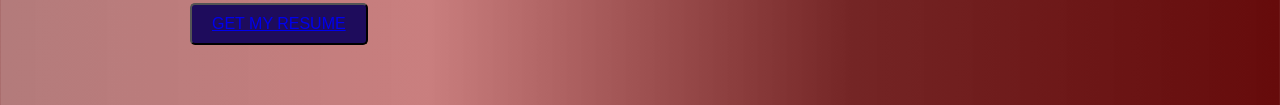
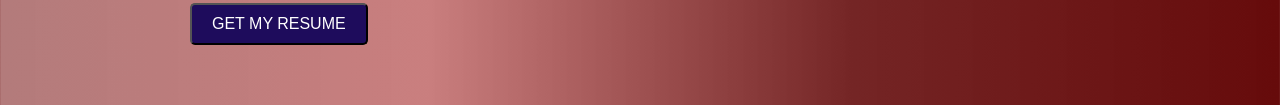
Before and after one commit to CODEWITHHADDY/portfolio, a plain HTML site: page index.html in a window 1280 px wide. Shown: the part 467-572 px from the top of the page. Drawn offline with nearby package versions, Linux system fonts and the light colour scheme; a web font is replaced by a local one.

Commit message:
Update index.html

```diff
--- a/index.html
+++ b/index.html
@@ -718,7 +718,10 @@ img {
     left: 0px;
     text-decoration: none;
 }
-
+.button a {
+    text-decoration: none;
+    color: white;
+}
 /* Add these styles to your existing CSS */
 #footer {
     padding: 40px 0;
```
